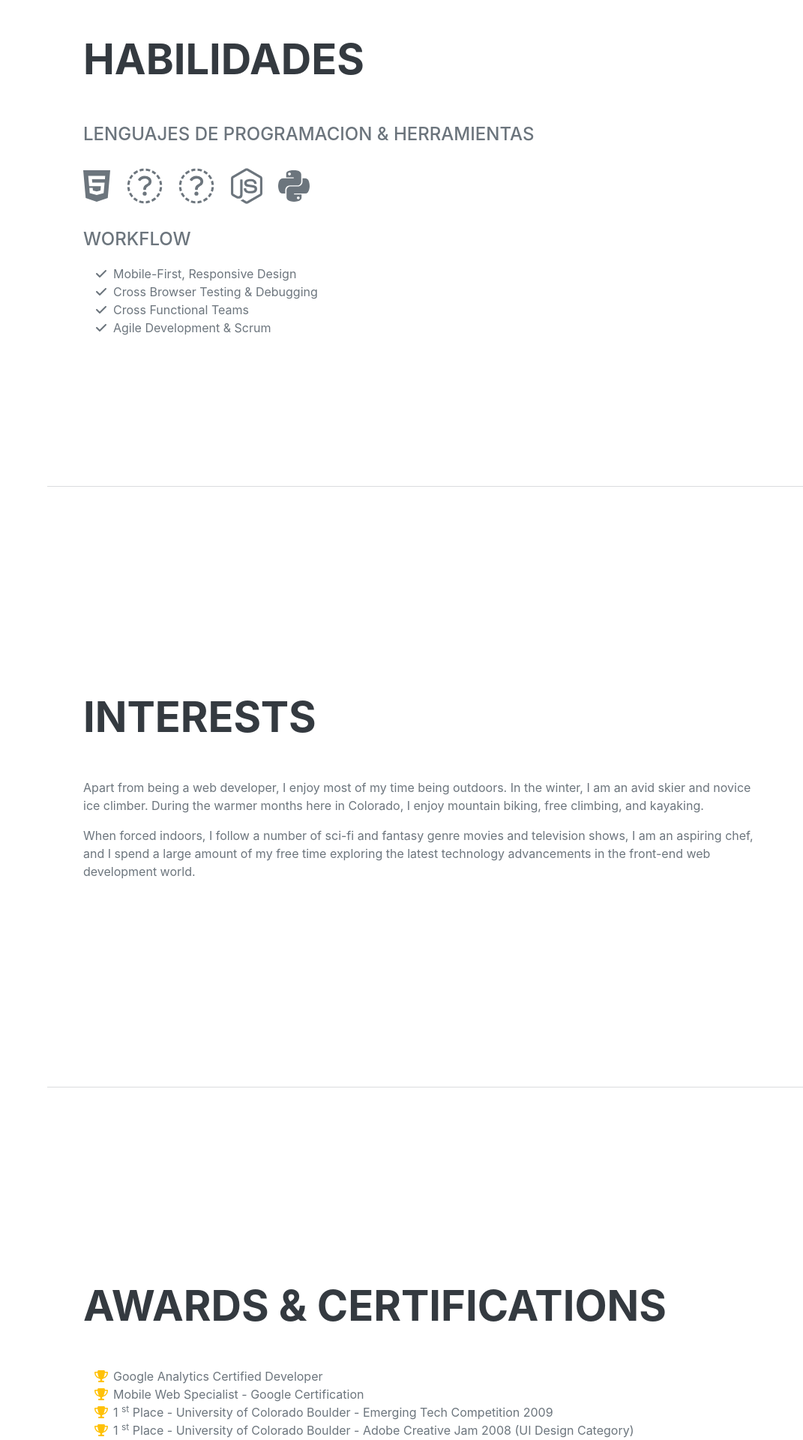
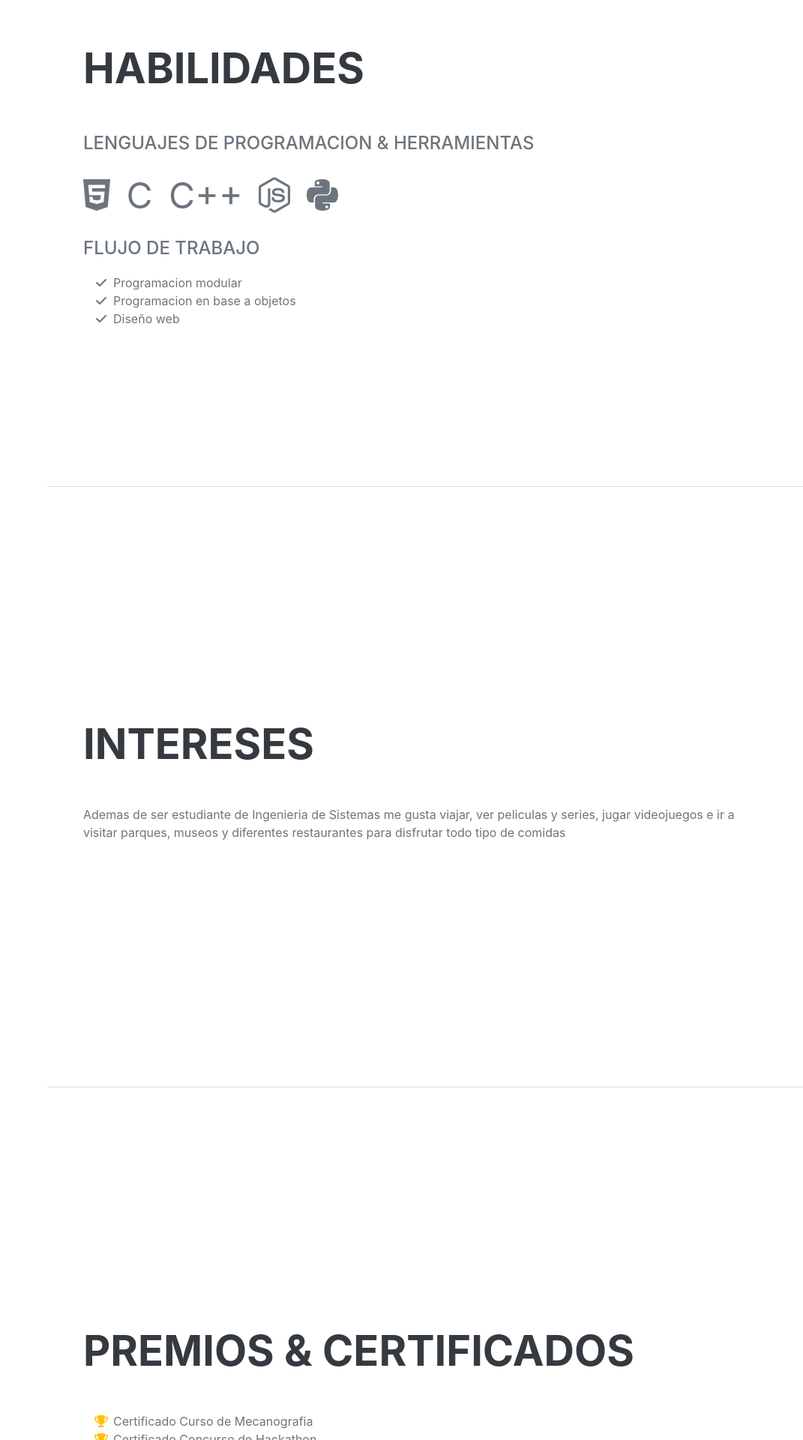
Before and after one commit to Oscar1818/web, a Django app: page / in a window 1280 px wide. Shown: the part 2960-4880 px from the top of the page at 75% size, without its empty margins (209-1280 px from the left). Run offline with Django 4.2, Linux system fonts and the light colour scheme; some libraries are stand-ins or nearby versions; some web fonts are replaced.

Commit message:
arreglando errores

```diff
--- a/templates/index.html
+++ b/templates/index.html
@@ -21,7 +21,7 @@
         <nav class="navbar navbar-expand-lg navbar-dark bg-primary fixed-top" id="sideNav">
             <a class="navbar-brand js-scroll-trigger" href="#page-top">
                 <span class="d-block d-lg-none">Oscar Ismael Laurel Callejas</span>
-                <span class="d-none d-lg-block"><img class="img-fluid img-profile rounded-circle mx-auto mb-2" src="assets/img/profile.jpg" alt="..." /></span>
+                <span class="d-none d-lg-block"><img class="img-fluid img-profile rounded-circle mx-auto mb-2" src="{% static 'assets/img/profile.jpg'%}" alt="..." /></span>
             </a>
             <button class="navbar-toggler" type="button" data-bs-toggle="collapse" data-bs-target="#navbarResponsive" aria-controls="navbarResponsive" aria-expanded="false" aria-label="Toggle navigation"><span class="navbar-toggler-icon"></span></button>
             <div class="collapse navbar-collapse" id="navbarResponsive">
@@ -126,30 +126,27 @@
                 <div class="resume-section-content">
                     <h2 class="mb-5">habilidades</h2>
                     <div class="subheading mb-3">Lenguajes de programacion & herramientas</div>
+
                     <ul class="list-inline dev-icons">
                         <li class="list-inline-item"><i class="fab fa-html5"></i></li>
-                        <li class="list-inline-item"><i class="fab fa-c fa-language"></i></li>
-                        <li class="list-inline-item"><i class="fab fa-cplusplus"></i></li>
+                        <li class="list-inline-item"><i class=></i> C</li>
+                        <li class="list-inline-item"><i class=></i> C++</li>
                         <li class="list-inline-item"><i class="fab fa-node-js"></i></li>
                         <li class="list-inline-item"><i class="fab fa-python"></i></li>
                     </ul>
-                    <div class="subheading mb-3">Workflow</div>
+                    <div class="subheading mb-3">Flujo de Trabajo</div>
                     <ul class="fa-ul mb-0">
                         <li>
                             <span class="fa-li"><i class="fas fa-check"></i></span>
-                            Mobile-First, Responsive Design
+                            Programacion modular
                         </li>
                         <li>
                             <span class="fa-li"><i class="fas fa-check"></i></span>
-                            Cross Browser Testing & Debugging
+                            Programacion en base a objetos
                         </li>
                         <li>
                             <span class="fa-li"><i class="fas fa-check"></i></span>
-                            Cross Functional Teams
-                        </li>
-                        <li>
-                            <span class="fa-li"><i class="fas fa-check"></i></span>
-                            Agile Development & Scrum
+                            Diseño web
                         </li>
                     </ul>
                 </div>
@@ -158,55 +155,26 @@
             <!-- Interests-->
             <section class="resume-section" id="interests">
                 <div class="resume-section-content">
-                    <h2 class="mb-5">Interests</h2>
-                    <p>Apart from being a web developer, I enjoy most of my time being outdoors. In the winter, I am an avid skier and novice ice climber. During the warmer months here in Colorado, I enjoy mountain biking, free climbing, and kayaking.</p>
-                    <p class="mb-0">When forced indoors, I follow a number of sci-fi and fantasy genre movies and television shows, I am an aspiring chef, and I spend a large amount of my free time exploring the latest technology advancements in the front-end web development world.</p>
+                    <h2 class="mb-5">Intereses</h2>
+                    <p>Ademas de ser estudiante de Ingenieria de Sistemas me gusta viajar, ver peliculas y series, jugar videojuegos e ir a visitar parques, museos y diferentes restaurantes para disfrutar todo tipo de comidas   </p>
                 </div>
             </section>
             <hr class="m-0" />
             <!-- Awards-->
             <section class="resume-section" id="awards">
                 <div class="resume-section-content">
-                    <h2 class="mb-5">Awards & Certifications</h2>
+                    <h2 class="mb-5">Premios & Certificados</h2>
                     <ul class="fa-ul mb-0">
                         <li>
                             <span class="fa-li"><i class="fas fa-trophy text-warning"></i></span>
-                            Google Analytics Certified Developer
+                            Certificado Curso de Mecanografia
                         </li>
                         <li>
                             <span class="fa-li"><i class="fas fa-trophy text-warning"></i></span>
-                            Mobile Web Specialist - Google Certification
+                            Certificado Concurso de Hackathon
                         </li>
-                        <li>
-                            <span class="fa-li"><i class="fas fa-trophy text-warning"></i></span>
-                            1
-                            <sup>st</sup>
-                            Place - University of Colorado Boulder - Emerging Tech Competition 2009
-                        </li>
-                        <li>
-                            <span class="fa-li"><i class="fas fa-trophy text-warning"></i></span>
-                            1
-                            <sup>st</sup>
-                            Place - University of Colorado Boulder - Adobe Creative Jam 2008 (UI Design Category)
-                        </li>
-                        <li>
-                            <span class="fa-li"><i class="fas fa-trophy text-warning"></i></span>
-                            2
-                            <sup>nd</sup>
-                            Place - University of Colorado Boulder - Emerging Tech Competition 2008
-                        </li>
-                        <li>
-                            <span class="fa-li"><i class="fas fa-trophy text-warning"></i></span>
-                            1
-                            <sup>st</sup>
-                            Place - James Buchanan High School - Hackathon 2006
-                        </li>
-                        <li>
-                            <span class="fa-li"><i class="fas fa-trophy text-warning"></i></span>
-                            3
-                            <sup>rd</sup>
-                            Place - James Buchanan High School - Hackathon 2005
-                        </li>
+
+
                     </ul>
                 </div>
             </section>
```
Also changed, not shown: static/assets/img/profile.jpg, static/assets/img/r.webp (deleted).
